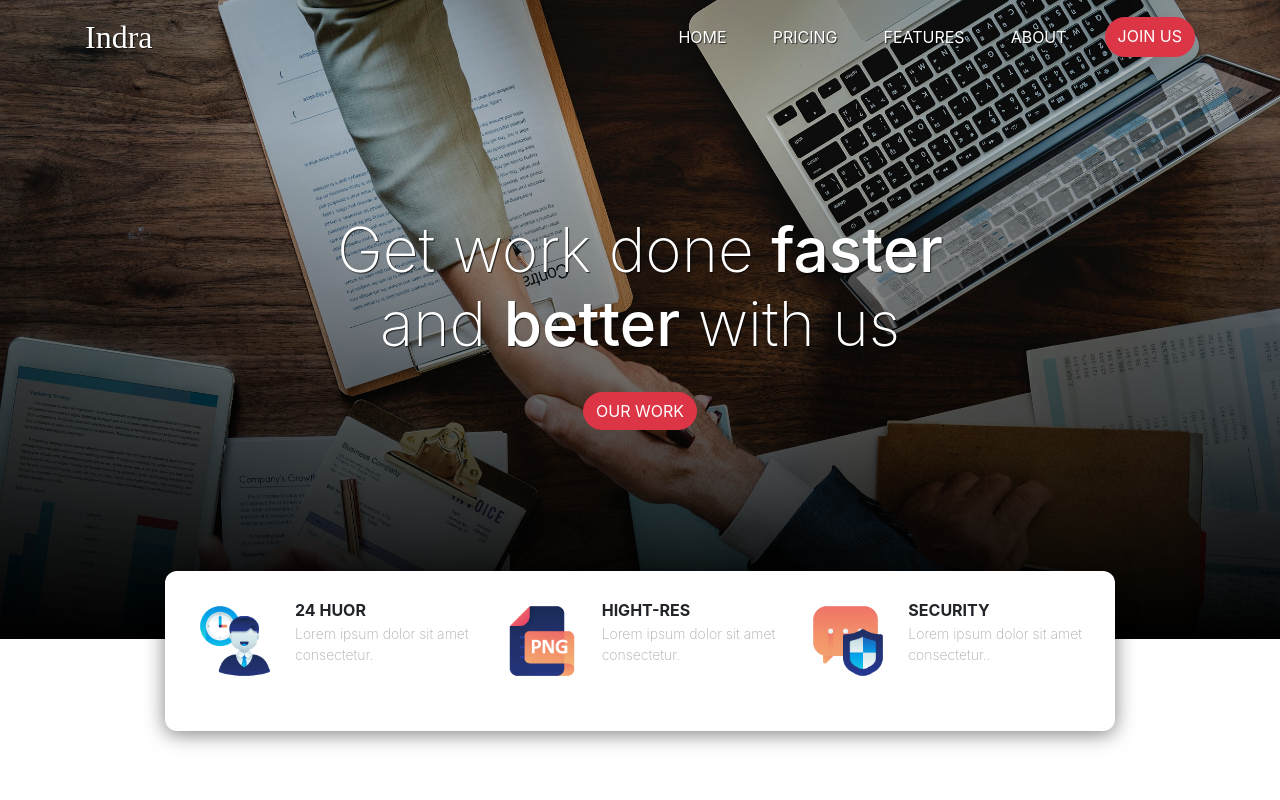
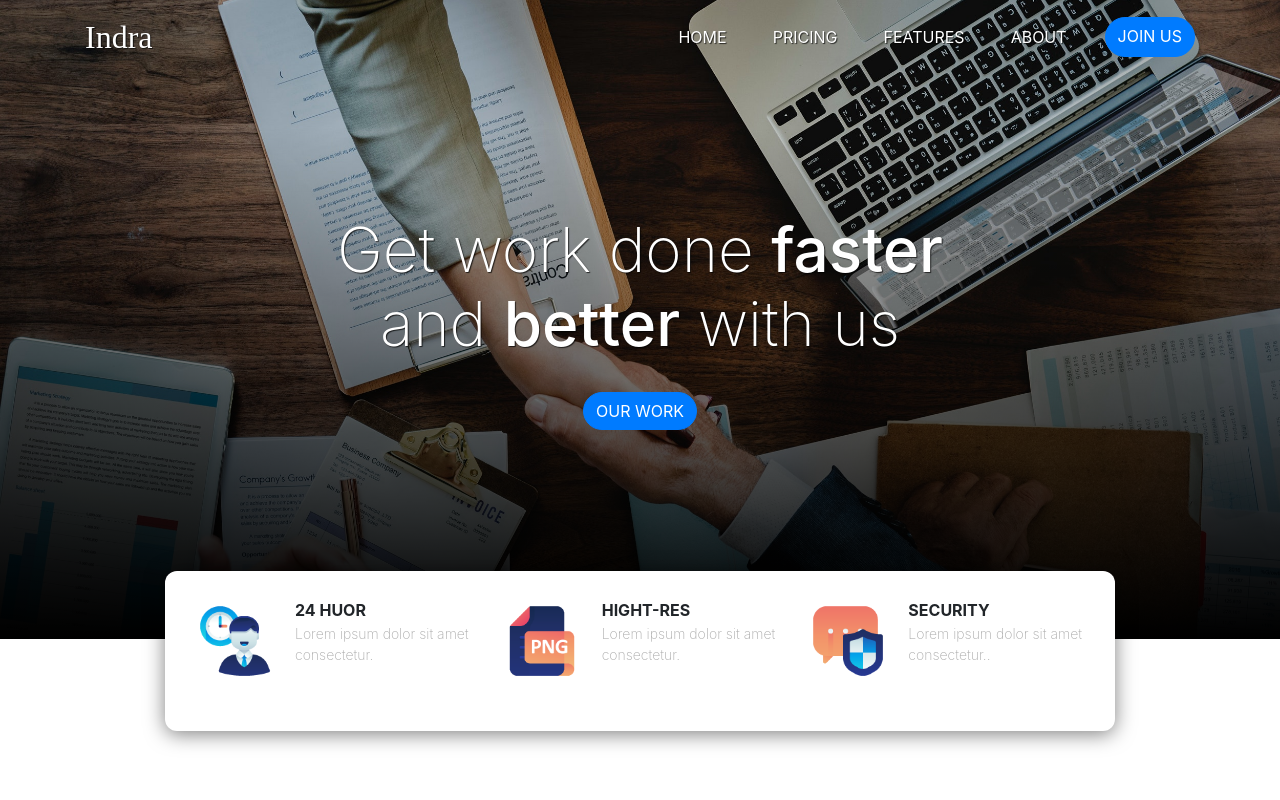
Before and after one commit to Indra-15/weblanding, a plain HTML site: page index.html in a window 1280 px wide. Shown: the top 800 px of the page. Drawn offline with nearby package versions, Linux system fonts and the light colour scheme; a web font is replaced by a local one.

Commit message:
mengubah warna tombol

```diff
--- a/index.html
+++ b/index.html
@@ -36,7 +36,7 @@
           <a class="nav-link" href="#">Pricing</a>
           <a class="nav-link" href="#">Features</a>
           <a class="nav-link">About</a>
-          <a class="btn btn-danger tombol">Join Us</a>
+          <a class="btn btn-primary tombol">Join Us</a>
         </div>
       </div>
     </div>
@@ -49,7 +49,7 @@
     <div class="container">
       <h1 class="display-4">Get work done <span>faster</span>
         <br> and <span>better</span> with us</h1>
-      <a href="" class="btn btn-danger tombol">Our Work</a>
+      <a href="" class="btn btn-primary tombol">Our Work</a>
     </div>
   </div>
   <!-- akhir jumbbotron -->
```
